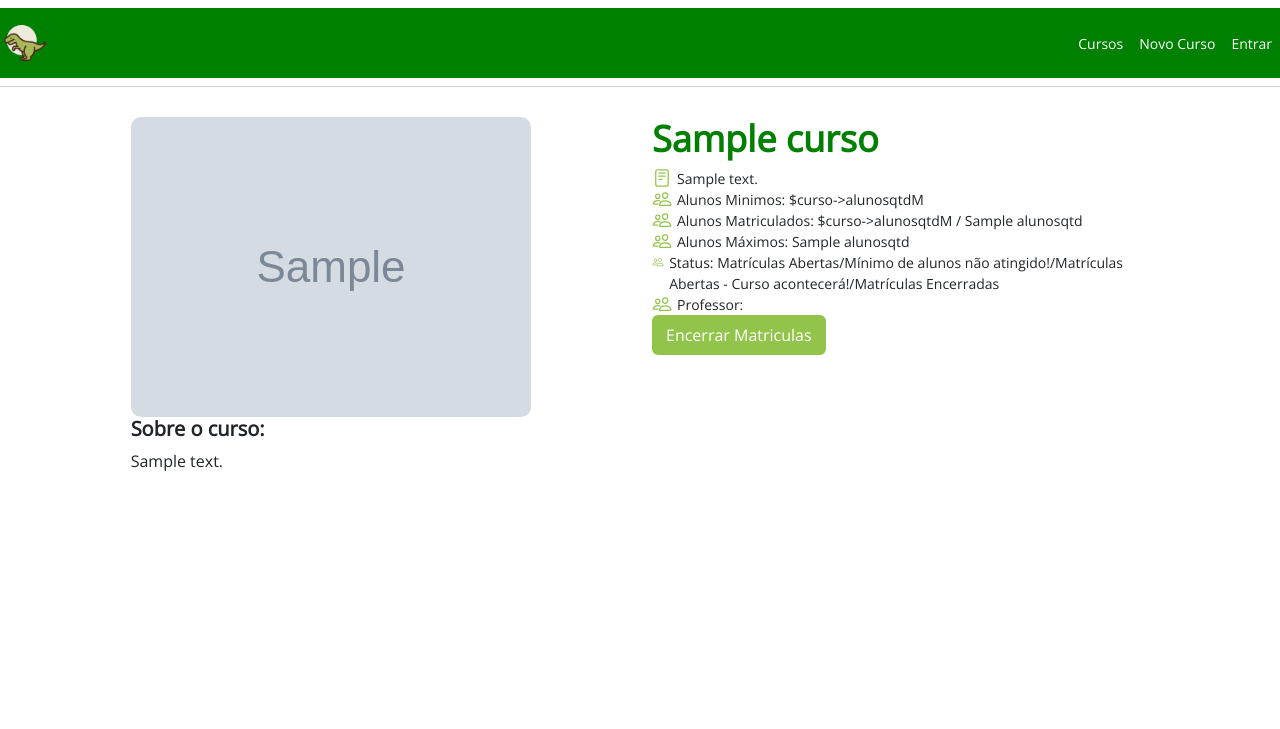
After one commit to Zaldef/Xastre-Projeto, a Laravel app: template resources/views/cursos/curso.blade.php in a window 1280 px wide. The commit adds this page. Shown: the top 729 px of the page. Run offline with Laravel 9, Linux system fonts and the light colour scheme; the template is opened without the code that fills it: most values are stand-ins (such as "Sample title", 1, 10 or a date in 2020); grey boxes marked "Sample" are stand-in pictures; parts of the project's set-up code (start-up, migrations or seed data) failed here and were passed over.

Commit message:
0.20
Foi tanta coisa adicionada que eu nem me lembro mais

```diff
--- a/public/css/style01.css
+++ b/public/css/style02.css
@@ -147,6 +147,43 @@ body {
   #curso-create-container textarea {
     font-size: 12px;
   }
+
+#image-container,
+#info-container {
+  margin-top: 30px;
+}
+
+#image-container img {
+  border-radius: 10px;
+}
+
+#info-container h1 {
+  font-size: 36px;
+  font-weight: 900;
+}
+
+#info-container p {
+  margin: 0;
+  font-size: 14px;
+  display: flex;
+}
+
+#info-container h3,
+#description-container h3 {
+  font-size: 20px;
+  font-weight: bold;
+}
+
+#info-container ion-icon {
+  font-size: 20px;
+  color: #92c44c;
+  margin-right: 5px;
+}
+
+#info-container #event-submit {
+  margin: 20px 0;
+}
+
   /* footer */
   footer {
     text-align: center;
--- /dev/null
+++ b/resources/views/cursos/curso.blade.php
@@ -0,0 +1,29 @@
+@extends('layout.main')
+
+@section('title', $curso->name)
+
+@section('content')
+
+<div class="col-md-10 offset-md-1">
+    <div class="row">
+      <div id="image-container" class="col-md-6">
+        <img src="/img/cursos/{{ $curso->image }}" class="img-fluid" alt="{{ $curso->name }}">
+      </div>
+      <div id="info-container" class="col-md-6">
+        <h1>{{ $curso->name }}</h1>
+       <p class="curso-simplified_description"><ion-icon name="reader-outline"></ion-icon> {{ $curso->simplified_description}}</p>
+       <p class="curso-alunosqtd"><ion-icon name="people-outline"></ion-icon> Alunos Minimos: $curso->alunosqtdM</p>
+       <p class="curso-alunosqtd"><ion-icon name="people-outline"></ion-icon> Alunos Matriculados: $curso->alunosqtdM / {{ $curso->alunosqtd}}</p>
+       <p class="curso-alunosqtd"><ion-icon name="people-outline"></ion-icon> Alunos Máximos: {{ $curso->alunosqtd}}</p>
+       <p class="curso-alunosqtd"><ion-icon name="people-outline"></ion-icon> Status: Matrículas Abertas/Mínimo de alunos não atingido!/Matrículas Abertas - Curso acontecerá!/Matrículas Encerradas</p>
+       <p class="curso-alunosqtd"><ion-icon name="people-outline"></ion-icon> Professor: </p>
+        <a href="#" class="btn btn-primary" id="curso-submit">Encerrar Matriculas</a>
+      </div>
+      <div class="col-md-12" id="description-container">
+        <h3>Sobre o curso:</h3>
+        <p class="curso-description">{{$curso->description}}</p>
+      </div>
+    </div>
+  </div>
+
+@endsection
--- a/resources/views/cursos/cursos.blade.php
+++ b/resources/views/cursos/cursos.blade.php
@@ -22,7 +22,7 @@
             <div class="card-body">
                 <h5 class="card-title">{{ $curso->name }}</h5>
                 <p class="card-alunos">X/{{ $curso->alunosqtd }} Matriculados</p>
-                <a href="#" class="btn btn-primary">Saber mais</a>
+                <a href="/cursos/{{$curso->id}}" class="btn btn-primary">Saber mais</a>
                 <p></p>
             </div>
         </div>
--- a/resources/views/layout/main.blade.php
+++ b/resources/views/layout/main.blade.php
@@ -10,7 +10,7 @@
 
         <link href="https://cdn.jsdelivr.net/npm/bootstrap@5.2.2/dist/css/bootstrap.min.css" rel="stylesheet" integrity="sha384-Zenh87qX5JnK2Jl0vWa8Ck2rdkQ2Bzep5IDxbcnCeuOxjzrPF/et3URy9Bv1WTRi" crossorigin="anonymous">
 
-        <link rel="stylesheet" href="/css/style01.css">
+        <link rel="stylesheet" href="/css/style02.css">
         <script src="/js/scripts.js"></script>
     </head>
     <body>
@@ -45,6 +45,6 @@
         <footer>
             <p>Rede de Ensino Xasteriana REX &copy; 2022</p>
         </footer>
-        <script nomodule src="https://unpkg.com/ionicons@5.5.2/dist/ionicons/ionicons.js"></script>
+        <script type="module" src="https://unpkg.com/ionicons@5.5.2/dist/ionicons/ionicons.esm.js"></script>
     </body>
 </html>
--- a/routes/web.php
+++ b/routes/web.php
@@ -19,4 +19,5 @@ Use App\Http\Controllers\HomeController;
 Route::get('/', [HomeController::class , 'index']);
 Route::get('/cursos', [CursoController::class , 'index']);
 Route::get('/cursos/cadastro', [CursoController::class , 'create']);
+Route::get('/cursos/{id}', [CursoController::class , 'show']);
 Route::post('/cursos', [CursoController::class, 'store']);
```
Also changed, not shown: Roadmap.txt (added, +35 -0 lines), app/Http/Controllers/CursoController.php (+6 -3 lines), resources/views/curso.blade.php (deleted, +0 -10 lines), resources/views/cursos/cadastro.blade.php (+6 -1 lines), database/migrations/2022_11_14_202242_create_cursos_table.php, public/img/Excel.png (deleted), public/img/powerpoint.png (deleted), public/img/word.png (deleted).
